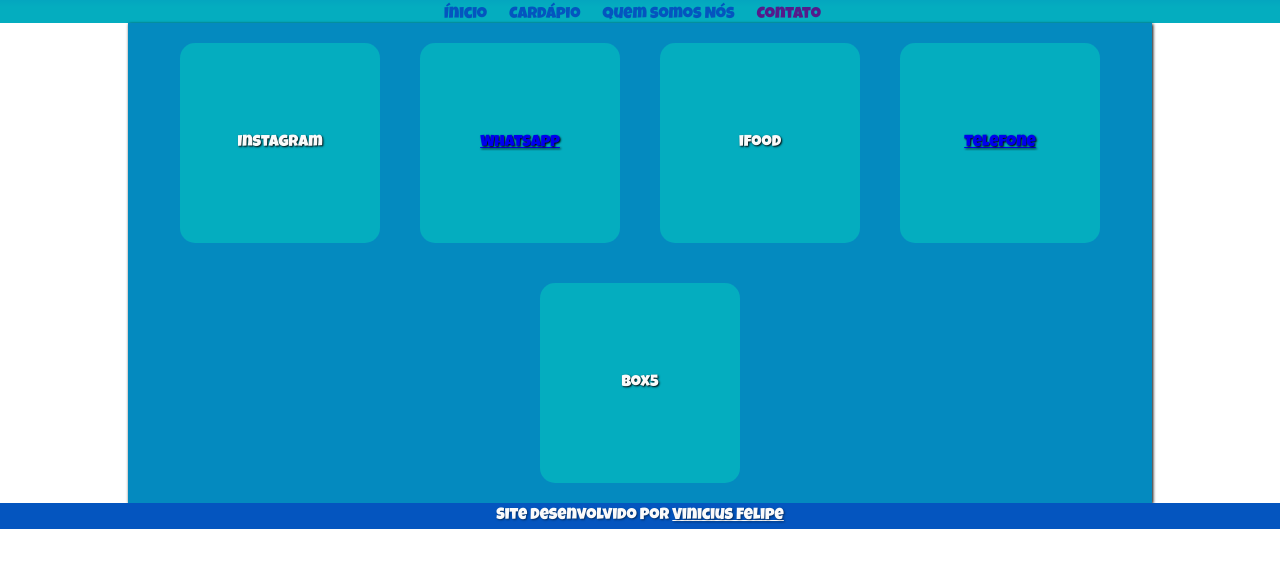
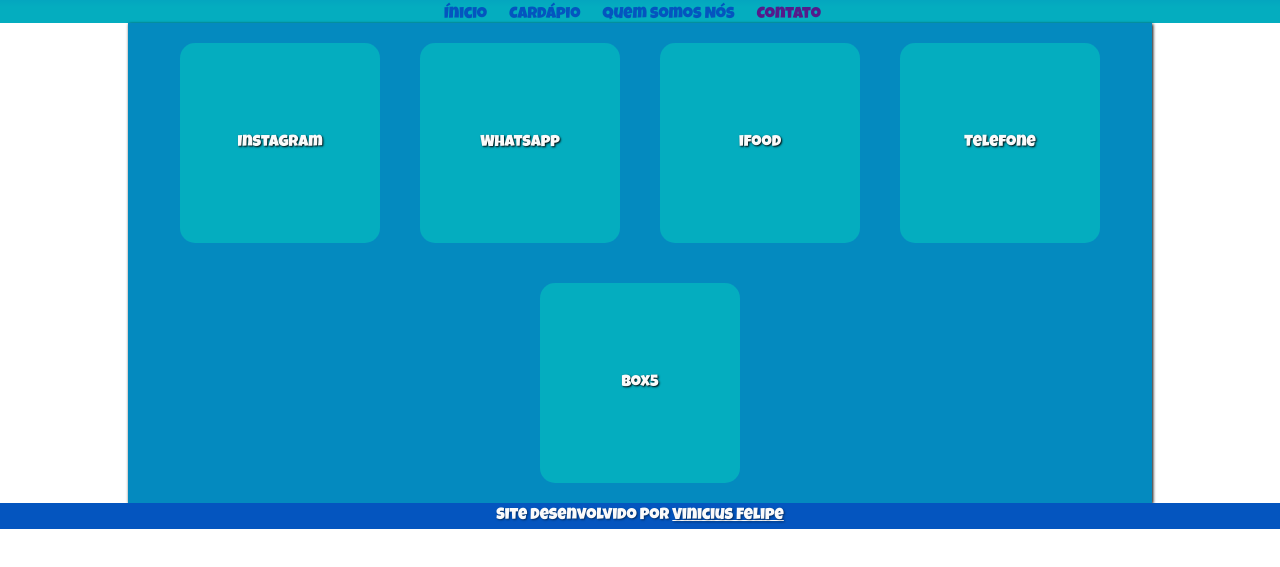
Before and after one commit to ViniciusFelipeLobo/Site-vjv, a plain HTML site: page contato.html in a window 1280 px wide. Shown: the part 81-648 px from the top of the page. Drawn offline with Linux system fonts and the light colour scheme.

Commit message:
Atualização

```diff
--- a/contato.css
+++ b/contato.css
@@ -43,6 +43,12 @@ nav > a:hover{
 a:active,a:visited{
     text-decoration: none;
     color: var(--cor6);
+}
+main > a{
+    color: var(--cor5);
+    outline: 0;
+    border: none;
+    text-decoration: none;
 }
 main{
     width: 80%;
--- a/contato.html
+++ b/contato.html
@@ -24,7 +24,7 @@
 
         </div>
         <a href="https://wa.me/5511932282737"><div class="flexbox">
-            <p>Whatsapp</p></div></a>
+            Whatsapp</div></a>
 
         <div class="flexbox">
             ifood
```
